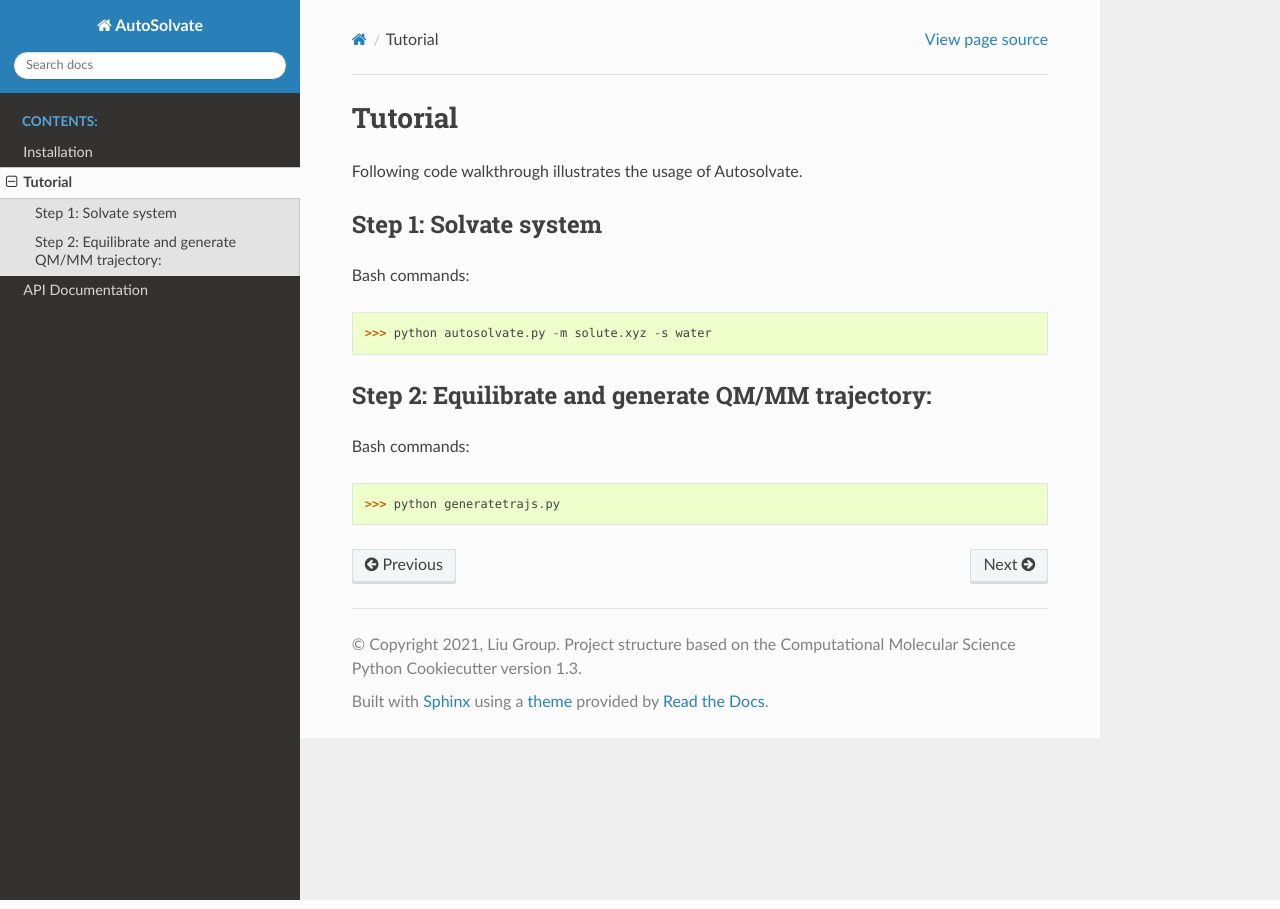
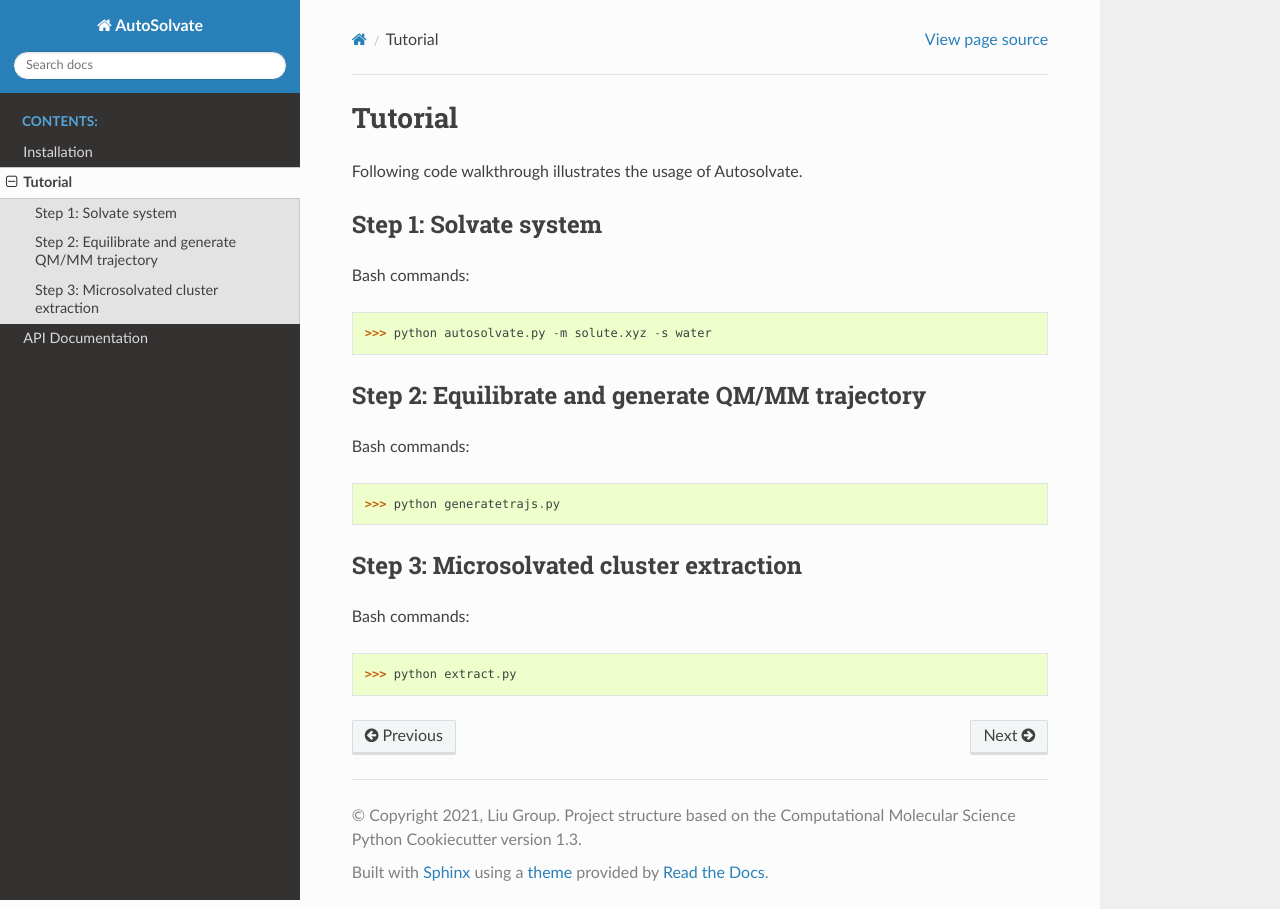
Before and after one commit to Liu-group/AutoSolvate, a Sphinx documentation site: the page built from docs/tutorial.rst, in a window 1280 px wide. Built offline with Sphinx 7.4.7 and the Read the Docs theme 2.0.0, drawn with Linux system fonts in a browser that asks for light colours; the version number could not be read and is left out.

```diff
--- a/docs/installation.rst
+++ b/docs/installation.rst
@@ -5,12 +5,13 @@ AutoSolvate can be installed with pip.
 Dependencies
 -----------------
 
-Ensure you have pip and conda installed. Install dependencies openbabel and packmol:
+Ensure you have pip and conda installed. Install dependencies openbabel, packmol and Ambertools:
 
    >>> conda install -c conda-forge openbabel
    >>> conda install -c conda-forge packmol
+   >>> conda install -c conda-forge ambertools=21 compilers
 
-Install Ambertools following as described `here <https://ambermd.org/AmberTools.php>`_.
+Alternative ways to install Ambertools is described `here <https://ambermd.org/AmberTools.php>`_.
 
 Pip install
 ----------------
--- a/docs/tutorial.rst
+++ b/docs/tutorial.rst
@@ -10,9 +10,17 @@ Bash commands::
 >>> python autosolvate.py -m solute.xyz -s water
 
 
-Step 2: Equilibrate and generate QM/MM trajectory:
+Step 2: Equilibrate and generate QM/MM trajectory
 -----------------------------------------------------
 
 Bash commands::
 
 >>> python generatetrajs.py
+
+
+Step 3: Microsolvated cluster extraction
+------------------------------
+
+Bash commands::
+
+>>> python extract.py
```
